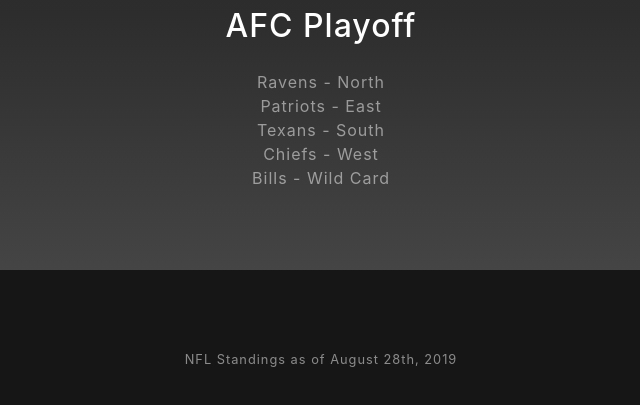
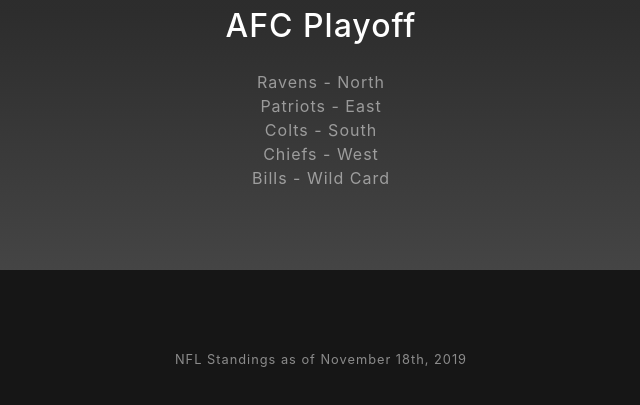
Before and after one commit to blakeharris3/NFLStandings, a website with bundled scripts: page standings/index.html in a window 1280 px wide. Shown: the part 4722-5127 px from the top of the page, 319-959 px from the left. Built offline with nearby package versions, Linux system fonts and the light colour scheme.

Commit message:
Playoff Standings

```diff
--- a/standings/index.html
+++ b/standings/index.html
@@ -154,7 +154,7 @@
           <p class="text-white-50">
             Ravens -  North<br>
             Patriots -  East<br>
-            Texans -  South<br>
+            Colts -  South<br>
             Chiefs -  West<br>
             Bills - Wild Card
           </p>
@@ -167,7 +167,7 @@
   <!-- Footer -->
   <footer class="bg-black small text-center text-white-50">
     <div class="container">
-      NFL Standings as of August 28th, 2019
+      NFL Standings as of November 18th, 2019
     </div>
   </footer>
 
```
